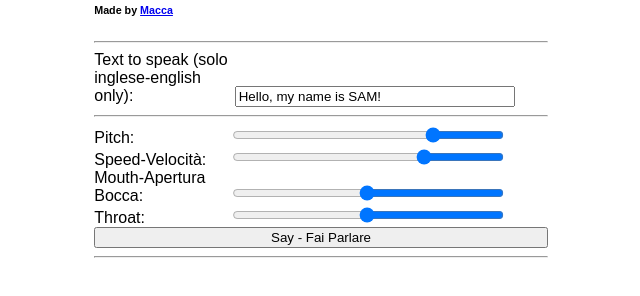
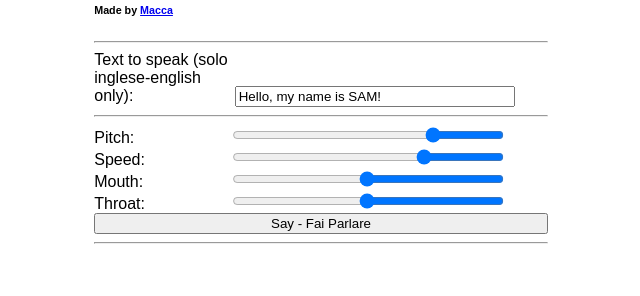
Before and after one commit to mcc-macca/sam, a website: page index.html in a window 1280 px wide. Shown: the part 116-412 px from the top of the page, without its empty margins (319-959 px from the left). Drawn offline with Linux system fonts and the light colour scheme.

Commit message:
Update index.html

```diff
--- a/index.html
+++ b/index.html
@@ -62,8 +62,8 @@
     <input size="60" id="speechinput" name="textfield" value="Hello, my name is SAM!">
   <hr>
     <label id="pitch-lbl" for="pitch">Pitch:   </label><input type="range" id="pitch" min="0" max="260" value="0" />
-    <label id="speed-lbl" for="speed">Speed-Velocità:   </label><input type="range" id="speed" min="1" max="255" value="0" />
-    <label id="mouth-lbl" for="mouth">Mouth-Apertura Bocca:   </label><input type="range" id="mouth" min="0" max="255" value="0" />
+    <label id="speed-lbl" for="speed">Speed:   </label><input type="range" id="speed" min="1" max="255" value="0" />
+    <label id="mouth-lbl" for="mouth">Mouth:   </label><input type="range" id="mouth" min="0" max="255" value="0" />
     <label id="throat-lbl" for="throat">Throat: </label><input type="range" id="throat" min="0" max="255" value="0" />
     <input type="submit" name="Text 1" value="Say - Fai Parlare">
   </div>
```
